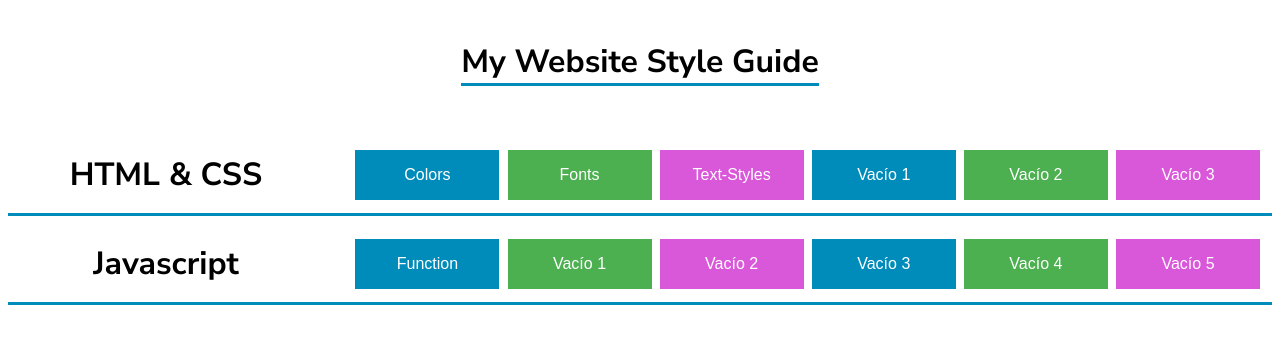
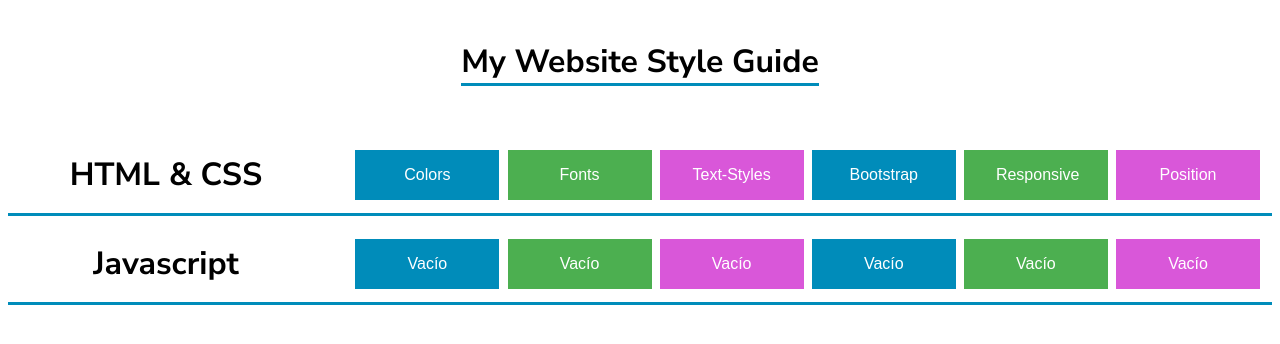
Before and after one commit to elabandonao/Website-Design-System, a plain HTML site: page pages/index.html in a window 1280 px wide. Drawn offline with Linux system fonts and the light colour scheme.

```diff
--- a/pages/index.html
+++ b/pages/index.html
@@ -20,9 +20,9 @@
                     <a href="colors.html"><button class="button-MenuPrincipal btnBlue">Colors</button></a>
                     <a href="fonts.html"><button class="button-MenuPrincipal btnGreen">Fonts</button></a>
                     <a href="text-styles.html"><button class="button-MenuPrincipal btnPink">Text-Styles</button></a>
-                    <a href="colors.html"><button class="button-MenuPrincipal btnBlue">Vacío 1</button></a>
-                    <a href="fonts.html"><button class="button-MenuPrincipal btnGreen">Vacío 2</button></a>
-                    <a href="text-styles.html"><button class="button-MenuPrincipal btnPink">Vacío 3</button></a>
+                    <a href="colors.html"><button class="button-MenuPrincipal btnBlue">Bootstrap</button></a>
+                    <a href="fonts.html"><button class="button-MenuPrincipal btnGreen">Responsive</button></a>
+                    <a href="text-styles.html"><button class="button-MenuPrincipal btnPink">Position</button></a>
                 </div>
         </div>
     </div>
@@ -30,12 +30,12 @@
         <h1>Javascript</h1>
         <div class="container-panel">
                 <div class="principalButtons-container">
-                    <a><button class="button-MenuPrincipal btnBlue">Function</button></a>
-                    <a><button class="button-MenuPrincipal btnGreen">Vacío 1</button></a>
-                    <a><button class="button-MenuPrincipal btnPink">Vacío 2</button></a>
-                    <a><button class="button-MenuPrincipal btnBlue">Vacío 3</button></a>
-                    <a><button class="button-MenuPrincipal btnGreen">Vacío 4</button></a>
-                    <a><button class="button-MenuPrincipal btnPink">Vacío 5</button></a>
+                    <a href="noImagen.html"><button class="button-MenuPrincipal btnBlue">Vacío</button></a>
+                    <a><button class="button-MenuPrincipal btnGreen">Vacío</button></a>
+                    <a><button class="button-MenuPrincipal btnPink">Vacío</button></a>
+                    <a><button class="button-MenuPrincipal btnBlue">Vacío</button></a>
+                    <a><button class="button-MenuPrincipal btnGreen">Vacío</button></a>
+                    <a><button class="button-MenuPrincipal btnPink">Vacío</button></a>
                 </div>
         </div>
     </div>
```
